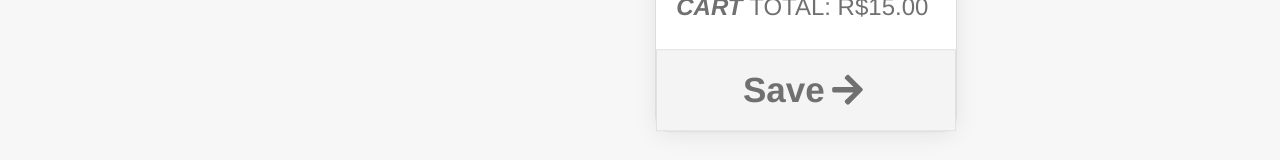
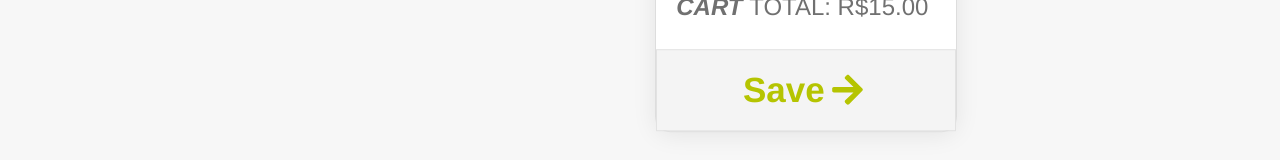
Before and after one commit to JVMR37/labluby.bet, a React (Create React App) app in the folder labluby.bet/: page /new-bet in a window 1280 px wide. Shown: the part 385-545 px from the top of the page. Built offline with nearby package versions, Linux system fonts and the light colour scheme.

Commit message:
feat: set save cart button like a primary

```diff
--- a/labluby.bet/src/components/CartCard.tsx
+++ b/labluby.bet/src/components/CartCard.tsx
@@ -60,7 +60,7 @@ const CartCard: React.FC = (props) => {
         </div>
 
         <SaveCartStyledDiv>
-          <FlatButton>
+          <FlatButton isPrimary>
             Save <FaArrowRight />
           </FlatButton>
         </SaveCartStyledDiv>
```
